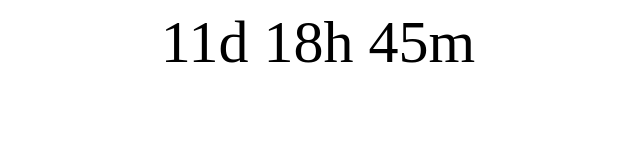
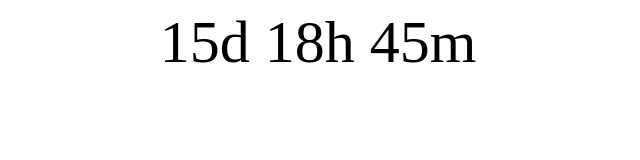
Before and after one commit to themoongazette/themoongazette, a plain HTML site: page The-Moon-CountDown.html in a window 1280 px wide. Shown: the whole page, without its empty margins (322-962 px from the left). Drawn offline with Linux system fonts and the light colour scheme.

Commit message:
Update The-Moon-CountDown.html

```diff
--- a/The-Moon-CountDown.html
+++ b/The-Moon-CountDown.html
@@ -17,7 +17,7 @@ p {
 
 <script>
 // Set the date we're counting down to
-var countDownDate = new Date("Jun 7, 2025 07:44:00").getTime();
+var countDownDate = new Date("Jun 11, 2025 07:44:00").getTime();
 
 // Update the count down every 1 second
 var x = setInterval(function() {
```
